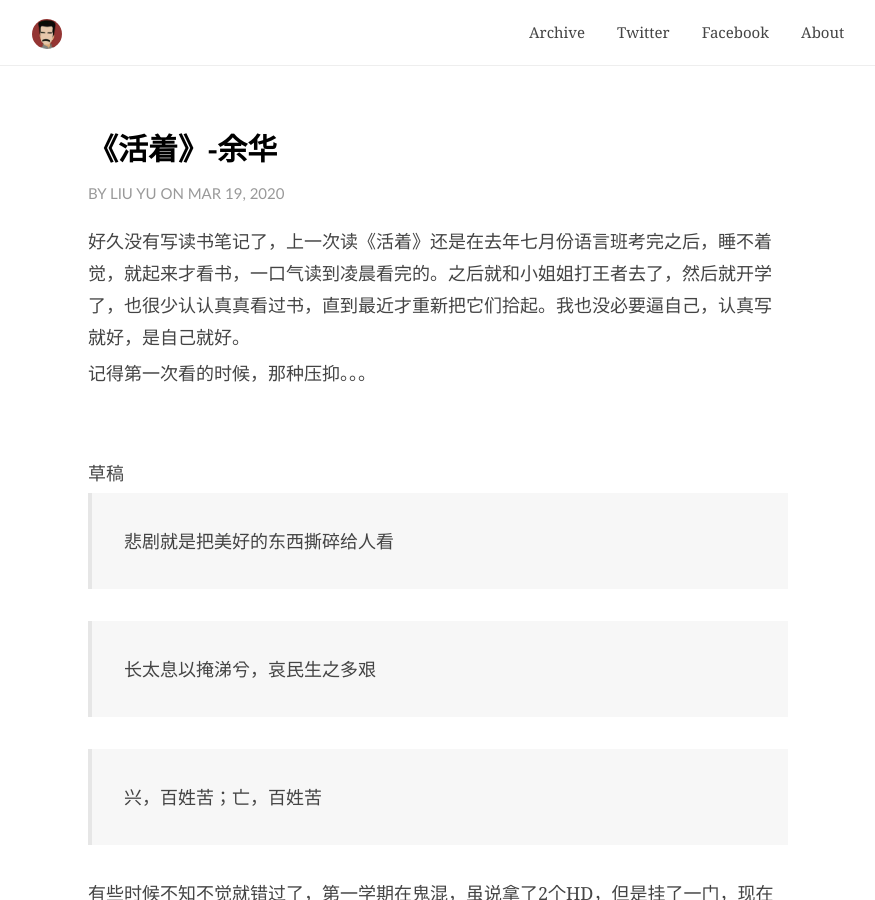
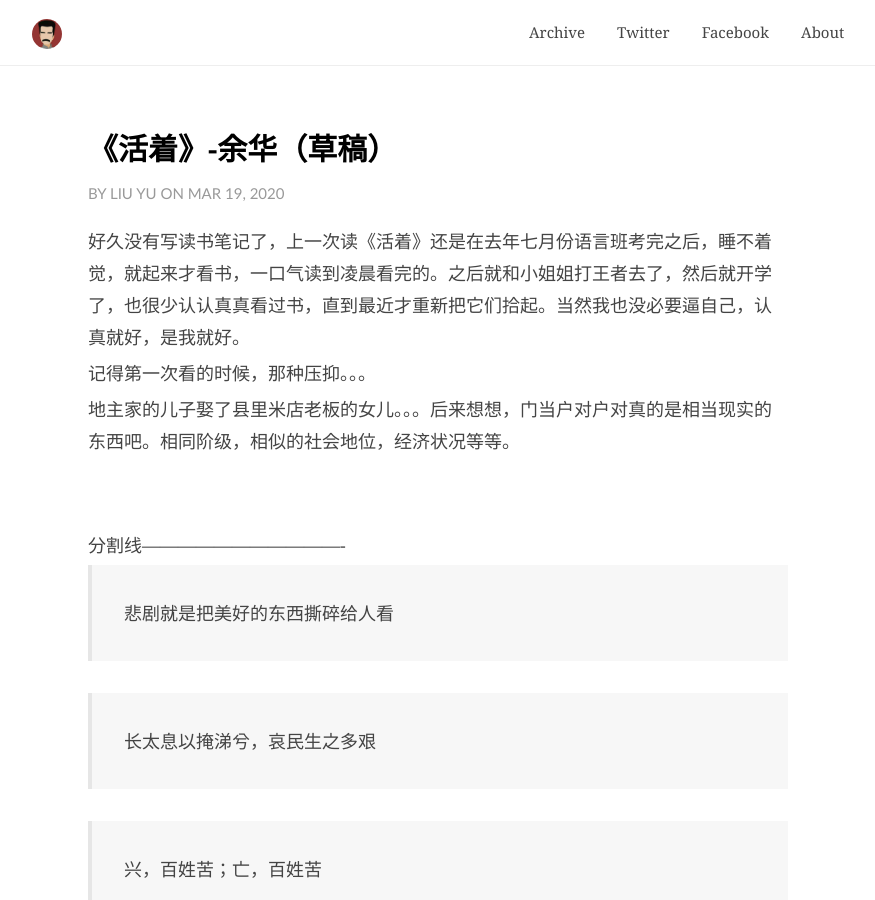
Before and after one commit to JaydenYL/JaydenYL.github.io, a Jekyll site: the page built from _posts/2020-03-19-《活着》.md, in a window 1280 px wide and 900 px high. Shown: the whole window, without its empty margins (202-1077 px from the left). Built offline with Jekyll 4.4.1, drawn with Linux system fonts in a browser that asks for light colours; comment, search, counter and statistics services are not loaded.

Commit message:
Update 2020-03-19-《活着》.md

```diff
--- a/_posts/2020-03-19-《活着》.md
+++ b/_posts/2020-03-19-《活着》.md
@@ -16,15 +16,21 @@ catalog: true
 
 ---
 
-好久没有写读书笔记了，上一次读《活着》还是在去年七月份语言班考完之后，睡不着觉，就起来才看书，一口气读到凌晨看完的。之后就和小姐姐打王者去了，然后就开学了，也很少认认真真看过书，直到最近才重新把它们拾起。我也没必要逼自己，认真写就好，是自己就好。
+好久没有写读书笔记了，上一次读《活着》还是在去年七月份语言班考完之后，睡不着觉，就起来才看书，一口气读到凌晨看完的。之后就和小姐姐打王者去了，然后就开学了，也很少认认真真看过书，直到最近才重新把它们拾起。当然我也没必要逼自己，认真就好，是我就好。
 
 记得第一次看的时候，那种压抑。。。
 
 
 
+地主家的儿子娶了县里米店老板的女儿。。。后来想想，门当户对户对真的是相当现实的东西吧。相同阶级，相似的社会地位，经济状况等等。
 
 
-<br><br>草稿
+
+
+
+<br><br>
+
+分割线----------------------------------
 
 
 
```
Also changed, not shown: other parts of _posts/2020-03-19-《活着》.md (+1 -1 lines).
